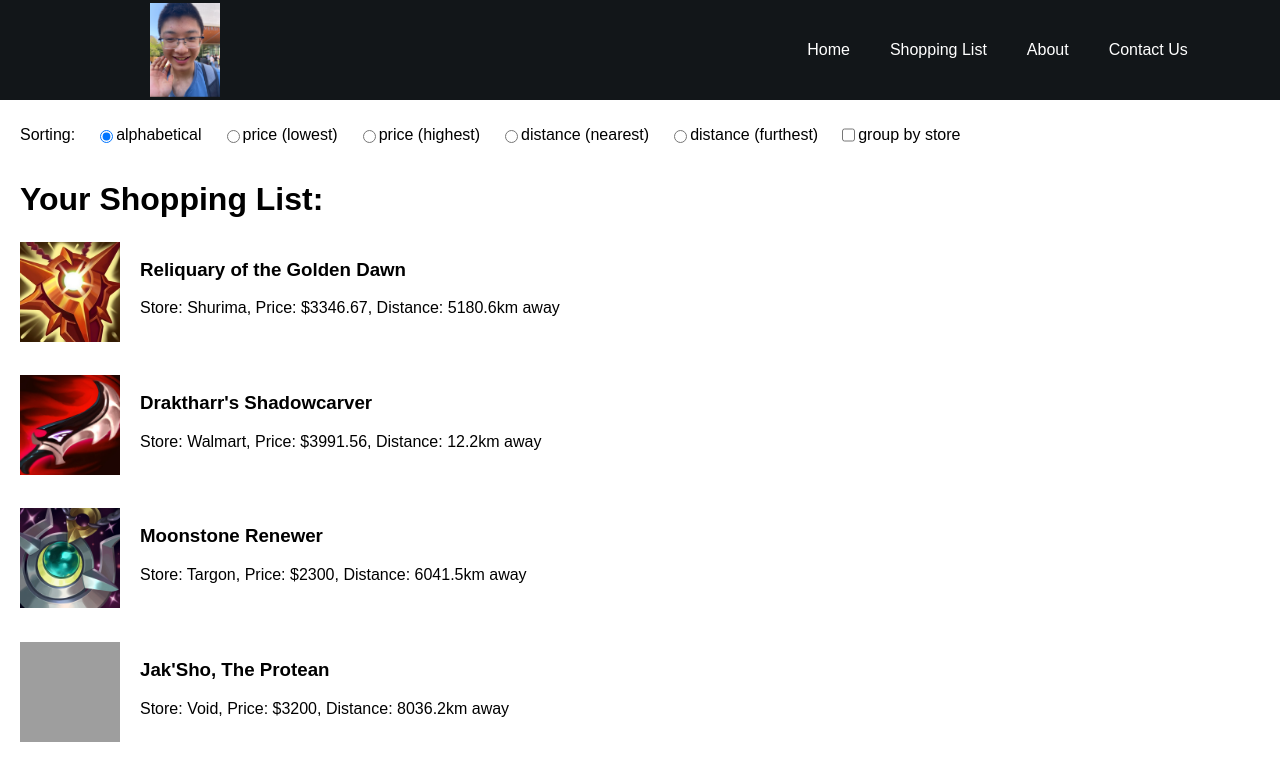
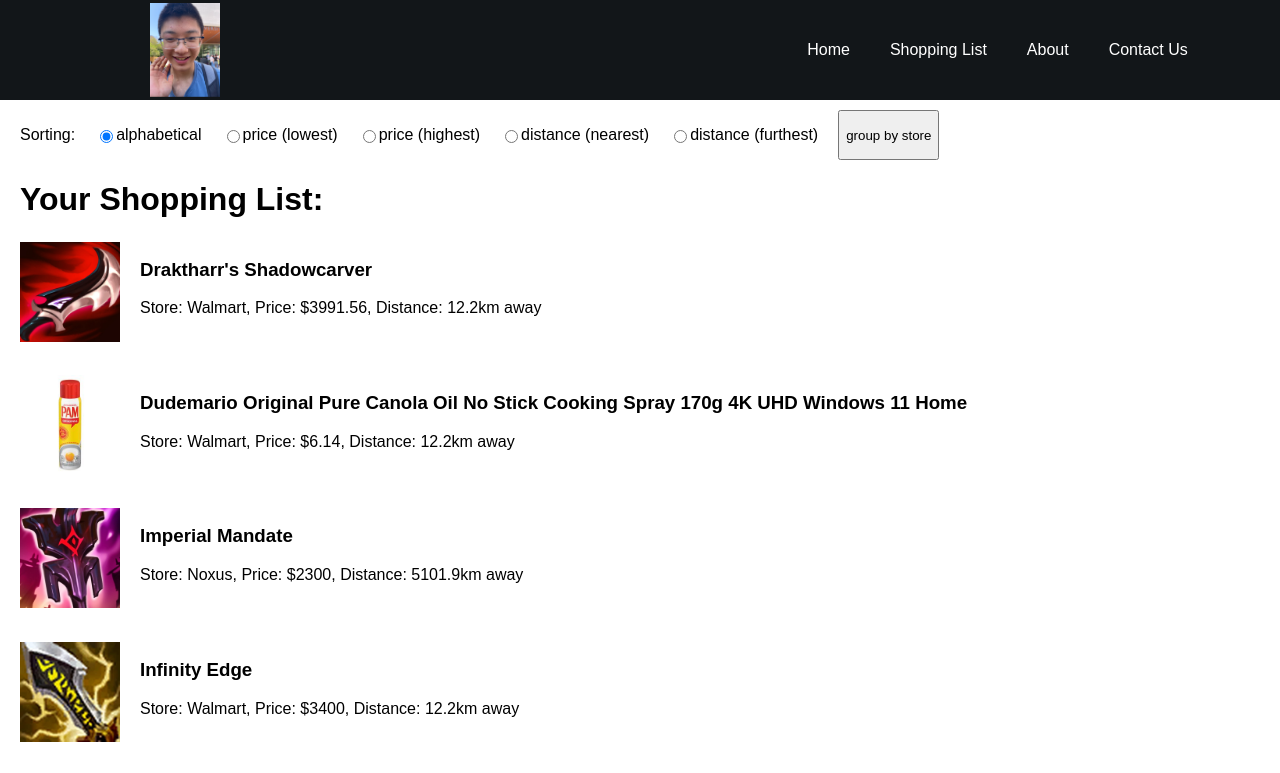
Before and after one commit to Dudemario/GroceryWebApp, a React (Create React App) app in the folder grocery_webapp/: page /shoppingList in a window 1280 px wide. Shown: the top 773 px of the page. Built offline with nearby package versions, Linux system fonts and the light colour scheme; grey boxes are pictures that could not be loaded.

Commit message:
group works now but is button because too monkey to make checkbox work

```diff
--- a/grocery_webapp/src/pages/shoppingList.js
+++ b/grocery_webapp/src/pages/shoppingList.js
@@ -1,13 +1,39 @@
-import React, { useState } from 'react'
+import React, { useEffect, useState } from 'react'
 import { ShopList } from '../ListItems'
 import "../styles/ShopList.css";
 
 function ShoppingList() {
   const [sortOption, setSortOption] = useState("alphabetical");
   const [sortList, setSortList] = useState(ShopList);
+  const [groupStore, setGroupStore] = useState(false);
+  // const [originalState, setOriginalState] = useState(ShopList);
+
+  useEffect(() => {
+    setSortList([...ShopList].sort((a, b) => a.name.localeCompare(b.name)));
+  }, []);
+
+  const handleGroup = (event) => {
+    setGroupStore(!groupStore);
+
+    setSortList(group(sortList));
+
+    // const { value } = event.target;
+
+    // if(value === 'groupByStore') {
+    //   setGroupStore(!groupStore);
+    // }
+
+    // if(groupStore) {
+    //   setSortList(group(sortList));
+    //   return;
+    // } else {
+    //   setSortList(sortList);
+    // }
+  }
 
   const handleSortChange = (event) => {
     const { value } = event.target;
+
     setSortOption(value);
 
     switch (value) {
@@ -30,7 +56,33 @@
         setSortList(ShopList);
         break;
     }
+
+    // if(groupStore) {
+    //   setSortList(group(sortList));
+    //   return;
+    // } else {
+    //   setSortList(originalState);
+    // }
   };
+
+  const group = (list) => {
+    const itemGroup = {};
+    const result = [];
+
+    list.forEach((item) => {
+      const store = item.store;
+      if(!itemGroup[store]) {
+        itemGroup[store] = [];
+      }
+      itemGroup[store].push(item)
+    });
+
+    for(const store in itemGroup) {
+      result.push(...itemGroup[store]);
+    }
+
+    return result;
+  }
 
   return (
     <div className="shoppingList">
@@ -41,7 +93,8 @@
         <input type='radio' value="priceHigh" checked={sortOption === "priceHigh"} onChange={handleSortChange}/> <p className='optionText'>price (highest)</p>
         <input type='radio' value="distLow" checked={sortOption === "distLow"} onChange={handleSortChange}/> <p className='optionText'>distance (nearest)</p>
         <input type='radio' value="distHigh" checked={sortOption === "distHigh"} onChange={handleSortChange}/> <p className='optionText'>distance (furthest)</p>
-        <input type='checkbox'/> <p>group by store</p>
+        {/* <input type='checkbox' value="groupByStore" checked={groupStore} onChange={handleGroup}/> <p>group by store</p> */}
+        <button onClick={handleGroup}>group by store</button>
       </div>
       <h1>Your Shopping List:</h1>
       {sortList.map((item, index) => (
```
